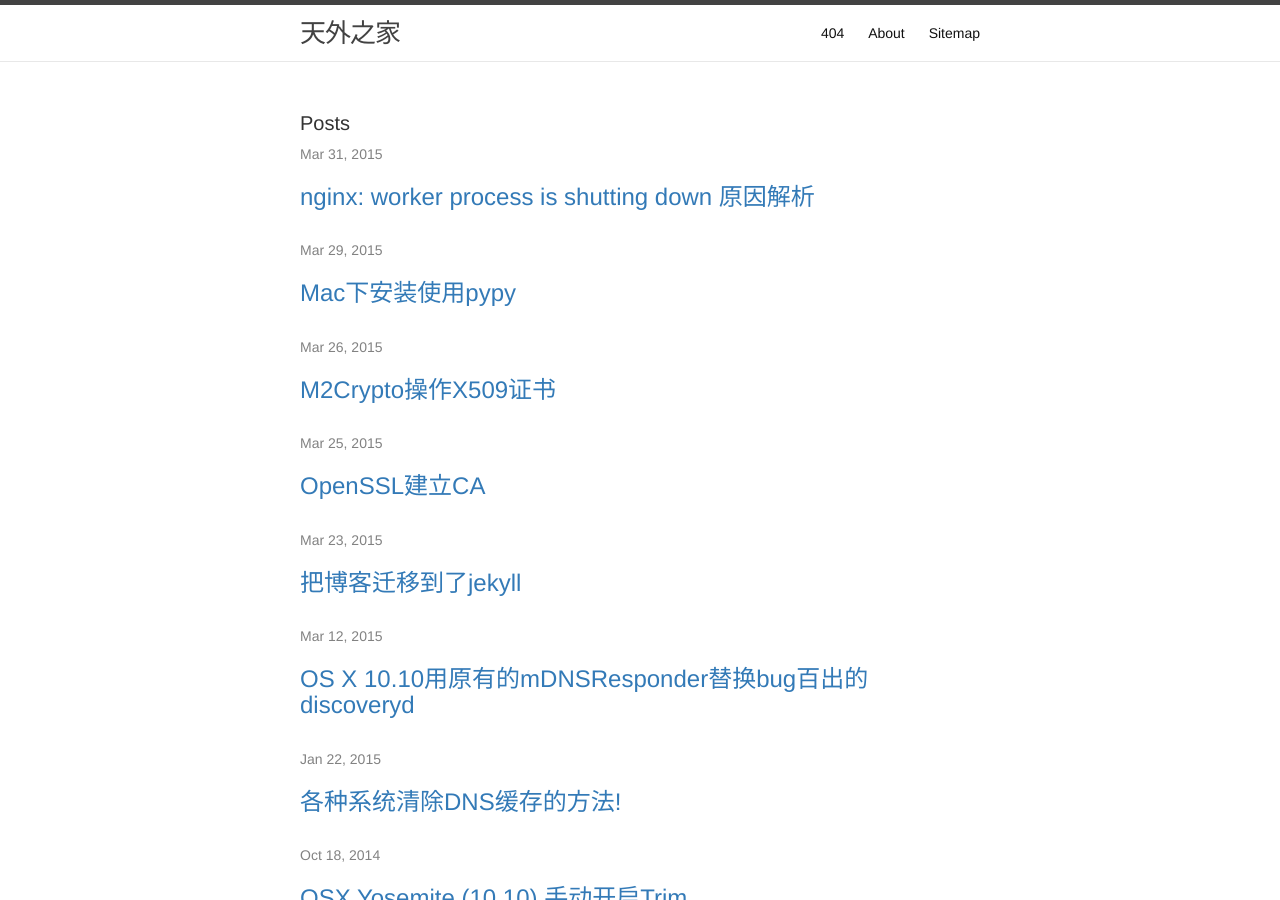
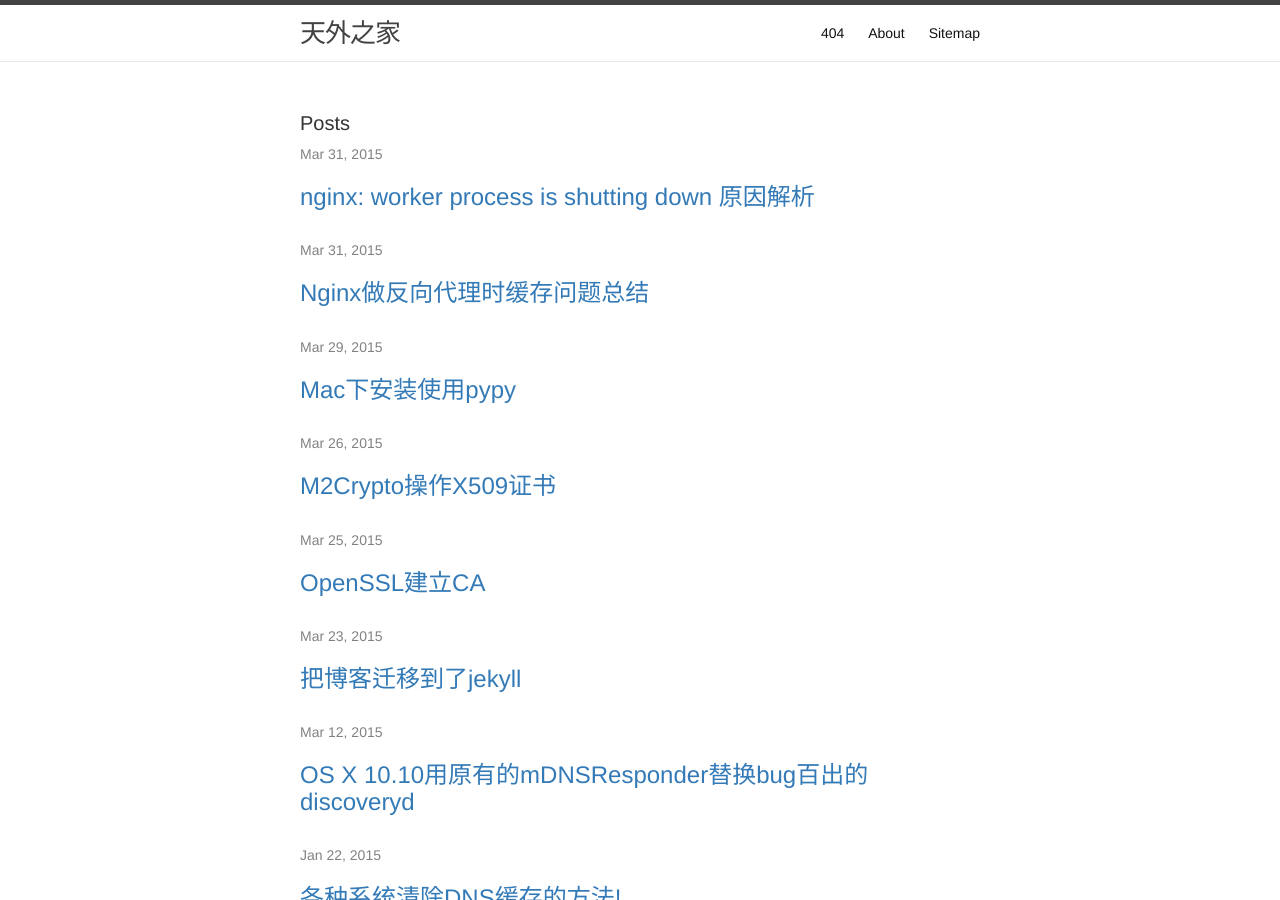
Before and after one commit to wy315700/wy315700.github.io, a Jekyll site: the page built from index.html, in a window 1280 px wide and 900 px high. Built offline with Jekyll 4.4.1, drawn with Linux system fonts in a browser that asks for light colours; part of the change alters nothing that is shown.

Commit message:
add post

```diff
--- a/_includes/head.html
+++ b/_includes/head.html
@@ -8,7 +8,7 @@
         <meta http-equiv="refresh" content="3; url=/">
     {% endif %}
     <meta name="description" content="{{ site.description }}">
-    <meta name="keywords" content="天外之家,千千世界,静静倾听,天外之音,博客,编程,php,linux">
+    <meta name="keywords" content="天外之家,千千世界,静静倾听,天外之音,博客,编程,php,linux,{% if page.keywords %}{{ page.keywords }}{% endif %}">
     <link rel="stylesheet" href="{{ "/css/main.css" | prepend: site.baseurl }}">
     <link rel="canonical" href="{{ page.url | replace:'index.html','' | prepend: site.baseurl | prepend: site.url }}">
     <script src="/assets/jquery-1.9.1.min.js"></script>
--- /dev/null
+++ b/_posts/2015-03-31-nginx-proxy-cache.markdown
@@ -0,0 +1,47 @@
+---
+layout: post
+title:  "Nginx做反向代理时缓存问题总结"
+date:   2015-03-31 17:00:12
+categories: web
+keywords: Nginx,Proxy,inactive,proxy_cache_valid,expires,Partial Requests,Byte Range
+---
+
+今天给 [中科院镜像服务器](http://www.opencas.org/){:target="_blank"} 做了双机负载均衡，使用Nginx进行反向代理，遇到一些缓存的问题，总结如下。
+
+### 缓存过期时间
+
+在配置的时候，有如下三个地方可以设置缓存过期时间：
+
+* inactive=1d
+* proxy_cache_valid 200 304 1h
+* expires 10m
+
+其实解释起来很简单：
+
+* inactive=1d 是指多久未访问以后清除缓存
+* proxy_cache_valid 200 304 1h 是指距离缓存产生时间多久以后清除缓存
+* expires 10m 这个不是控制服务器端的，而是指在Http Response header里指定的过期时间，是给客户端看的。
+
+### temp的问题
+
+Nginx进行反代的时候，遇到超出文件大小 `proxy_buffer_size` 的时候，是一次性把文件都加载到Temp目录，然后再发送给用户。
+
+如果设置了 `proxy_buffering off` 则不会加载到Temp目录，而是同步的从上游进行加载。
+
+可以通过设置 `proxy_max_temp_file_size` 参数来设置最大可以缓存的文件大小。
+
+### 206 和 Byte Range 的问题
+
+Byte Range允许客户端向服务器请求一部分文件，而不是整个文件。大部分支持多线程下载和断点下载的软件都是用的这个功能。这个时候服务器返回的Http Code是206 Partial Requests.
+
+但是Nginx做反代的时候，如果没有好好的设置，这个功能可能会引来Dos攻击。
+
+因为默认做反代的时候，Nginx向后端服务器请求的时候是不会把 `Range` 参数加上的，而是会去请求整个文件，比方说有一个1G的文件，每次请求1M，Nginx会在每次请求的时候去后端请求一个完整的1G文件，然后取出其中的1M发给客户端，这个时候中间的流量会暴增，导致整个服务器宕机。今天因为这个问题导致我检查了很久。
+
+解决方案也很简单，把 `Range` 加到Header里就行了。
+
+{% highlight Bash shell scripts %}
+proxy_set_header Range $http_range;
+proxy_set_header If-Range $http_if_range;
+proxy_no_cache $http_range $http_if_range;
+{% endhighlight %}
```
